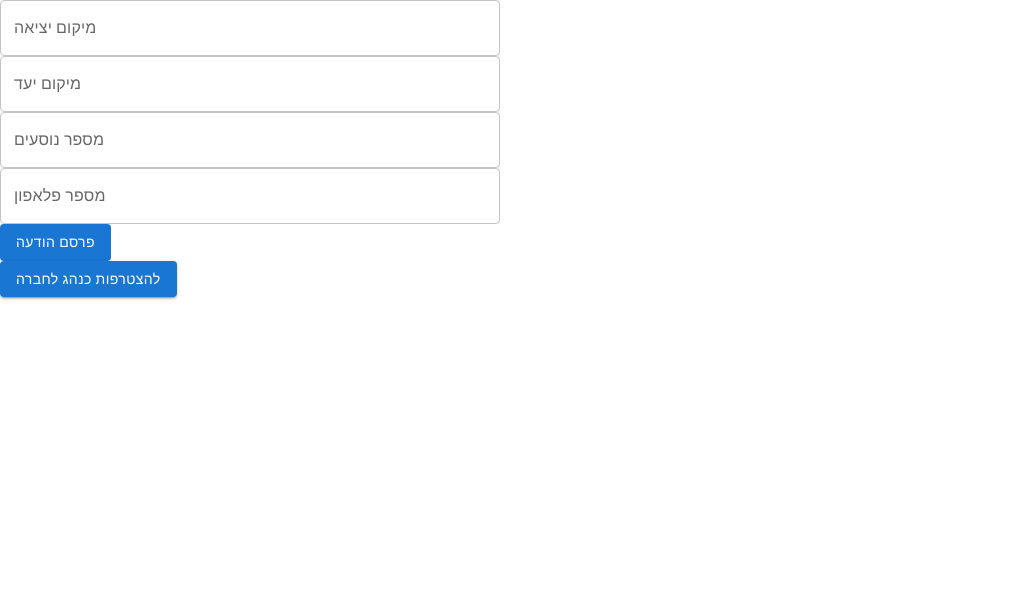
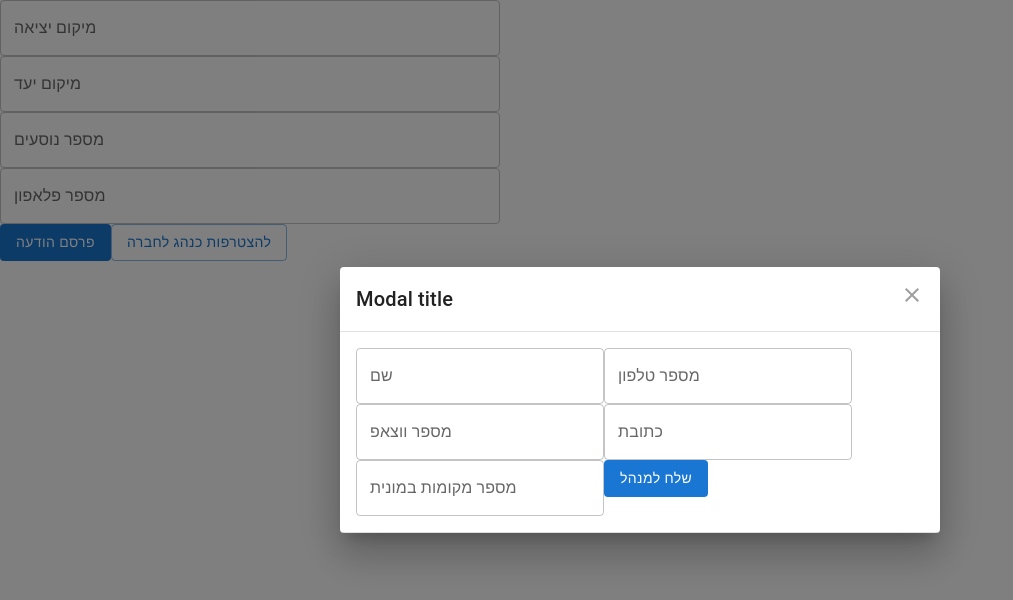
Before and after one commit to RutheHershler/Drivers, a React (Create React App) app in the folder frontend/: page / in a window 1280 px wide. Both pictures are taken after a click on the button "להצטרפות כנהג לחברה". Shown: the top 600 px of the page, without its empty margins (0-1013 px from the left). Built offline with nearby package versions, Linux system fonts and the light colour scheme.

Commit message:
add-new-driver-dialog

```diff
--- a/frontend/src/App.js
+++ b/frontend/src/App.js
@@ -1,6 +1,7 @@
 import logo from './logo.svg';
 import AddARideForm from './components/addARide/AddARideForm';
 import BasicButtons from './components/addADriver/buttom';
+import FullWidthTextField from './components/addADriver/addADriverForm';
 
 function App() {
   return (
--- a/frontend/src/components/addADriver/buttom.jsx
+++ b/frontend/src/components/addADriver/buttom.jsx
@@ -1,15 +1,73 @@
+
 import * as React from 'react';
-import Stack from '@mui/material/Stack';
 import Button from '@mui/material/Button';
-import FullWidthTextField from './addADriverForm';
+import { styled } from '@mui/material/styles';
+import Dialog from '@mui/material/Dialog';
+import DialogTitle from '@mui/material/DialogTitle';
+import DialogContent from '@mui/material/DialogContent';
+import DialogActions from '@mui/material/DialogActions';
+import IconButton from '@mui/material/IconButton';
+import CloseIcon from '@mui/icons-material/Close';
+import Typography from '@mui/material/Typography';
+import { TextField } from '@mui/material';
 
+const BootstrapDialog = styled(Dialog)(({ theme }) => ({
+    '& .MuiDialogContent-root': {
+        padding: theme.spacing(2),
+    },
+    '& .MuiDialogActions-root': {
+        padding: theme.spacing(1),
+    },
+}));
 
-export default function BasicButtons() {
-  return (
-    <Stack spacing={2} direction="row">
-      <Button variant="contained" onClick={
-        FullWidthTextField
-        }>להצטרפות כנהג לחברה</Button>
-    </Stack>
-  );
+export default function CustomizedDialogs() {
+    const [open, setOpen] = React.useState(false);
+
+    const handleClickOpen = () => {
+        setOpen(true);
+    };
+    const handleClose = () => {
+        setOpen(false);
+    };
+
+    return (
+        <React.Fragment>
+            <Button variant="outlined" onClick={handleClickOpen}>
+                להצטרפות כנהג לחברה
+            </Button>
+            <BootstrapDialog
+                onClose={handleClose}
+                aria-labelledby="customized-dialog-title"
+                open={open}
+            >
+                <DialogTitle sx={{ m: 0, p: 2 }} id="customized-dialog-title">
+                    Modal title
+                </DialogTitle>
+                <IconButton
+                    aria-label="close"
+                    onClick={handleClose}
+                    sx={(theme) => ({
+                        position: 'absolute',
+                        right: 8,
+                        top: 8,
+                        color: theme.palette.grey[500],
+                    })}
+                >
+                    <CloseIcon />
+                </IconButton>
+                <DialogContent dividers>
+                <TextField  label="שם" id="name" />
+            <TextField  label="מספר טלפון" id="phon-number" />
+            <TextField  label="מספר ווצאפ" id="watsap-number" />
+            <TextField  label="כתובת" id="address" />
+            <TextField  label="מספר מקומות במונית" id="numbers-of-seats" />
+            <Button variant="contained" disableElevation>
+                שלח למנהל
+            </Button>
+
+                </DialogContent>
+
+            </BootstrapDialog>
+        </React.Fragment>
+    );
 }
```
